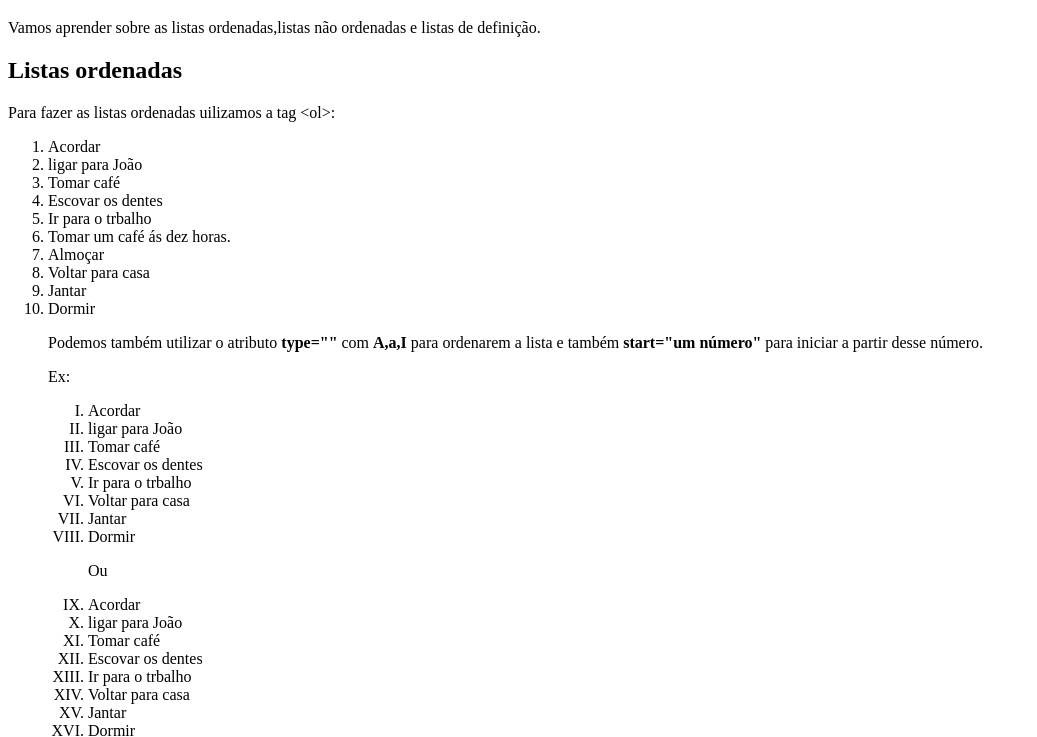
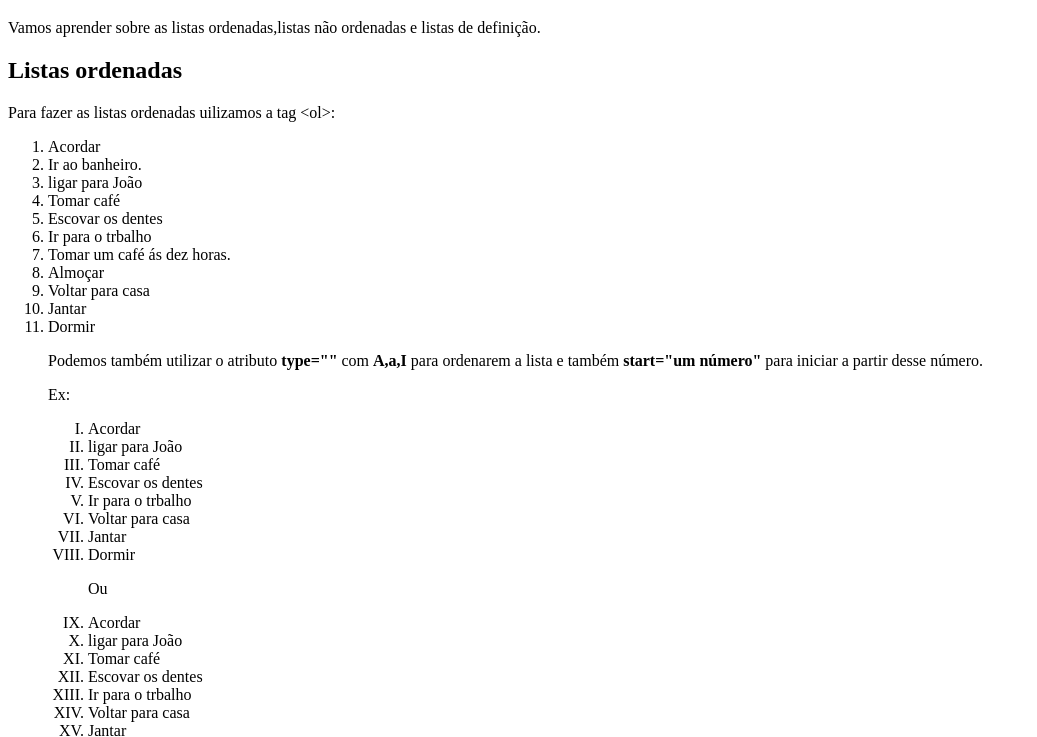
Before and after one commit to NalbertoRios/Listas-No-HTML, a plain HTML site: page index.html in a window 1280 px wide. Shown: the part 61-798 px from the top of the page, without its empty margins (0-1037 px from the left). Drawn offline with Linux system fonts and the light colour scheme.

Commit message:
Mais uma ação

```diff
--- a/index.html
+++ b/index.html
@@ -11,6 +11,7 @@
     <p>Para fazer as listas ordenadas uilizamos a tag &ltol&gt:  </p>
     <ol>
        <li>Acordar</li>
+       <li>Ir ao banheiro.</li>
        <li>ligar para João</li>
        <li>Tomar café</li>
        <li>Escovar os dentes</li>
```
